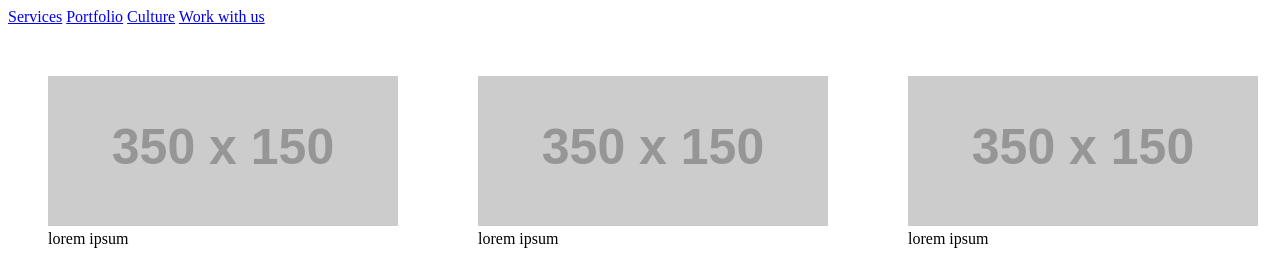
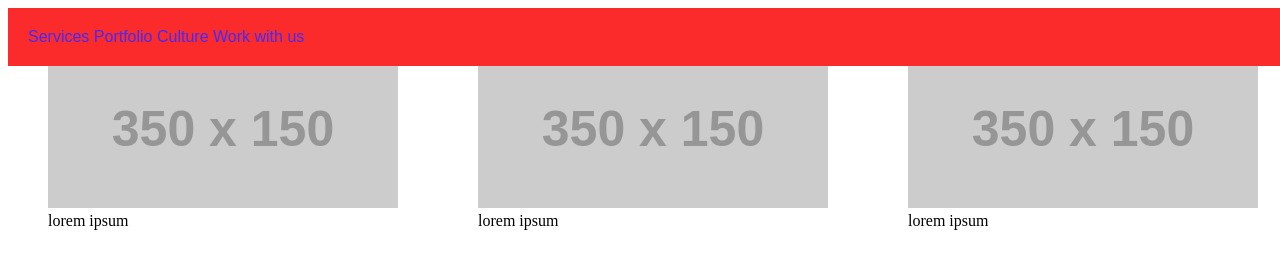
Before and after one commit to CanardSauvage/lordofwozl, a plain HTML site: page index.html in a window 1280 px wide. Shown: the top 269 px of the page. Drawn offline with Linux system fonts and the light colour scheme; placeholder pictures from the web are drawn by us.

Commit message:
Navigation

```diff
--- a/index.html
+++ b/index.html
@@ -46,19 +46,42 @@
 	display: flex;
 }
 
+.menu {
+	position: fixed;
+	background-color: #fb2b2b;
+	width: 100%;
+	padding: 20px 20px;
+}
+
+.menutext {
+	font-family: arial;
+	font-size: 16px;
+}
+
+a:link {
+	text-decoration: none;
+}
+
+a:hover{
+	color:white;
+}
+
+a:link {
+	color:#412bfb;
+}
 
 </style>
 
 </head>
 <body>
 
-<div>
-	<a href="#">Services</a>
-	<a href="#">Portfolio</a>
-	<a href="#">Culture</a>
-	<a href="#">Work with us</a>
-
-
+<div class="menu menutext">
+	<div>
+		<a href="#Services">Services</a>
+		<a href="#">Portfolio</a>
+		<a href="#">Culture</a>
+		<a href="www.google.de" target="_blank">Work with us</a>
+	</div>
 </div>
 
 <div class="container">
```
